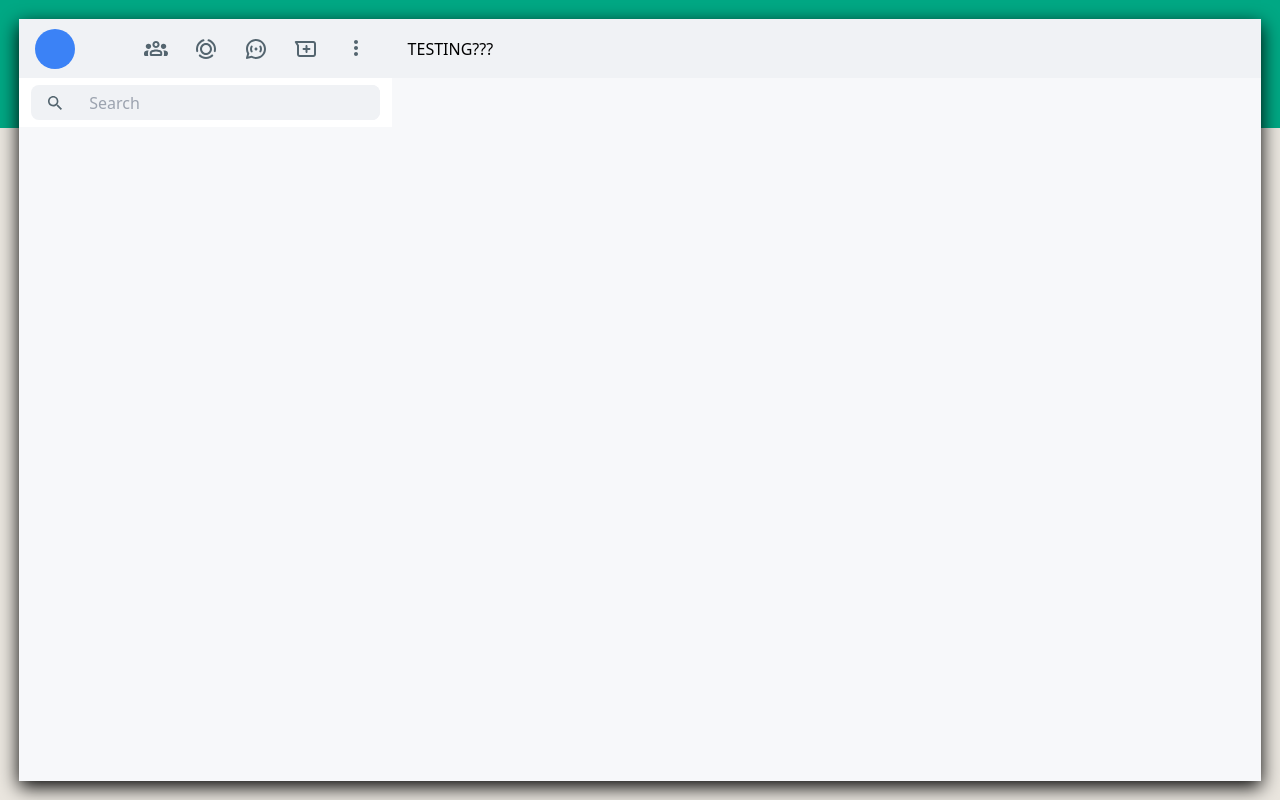
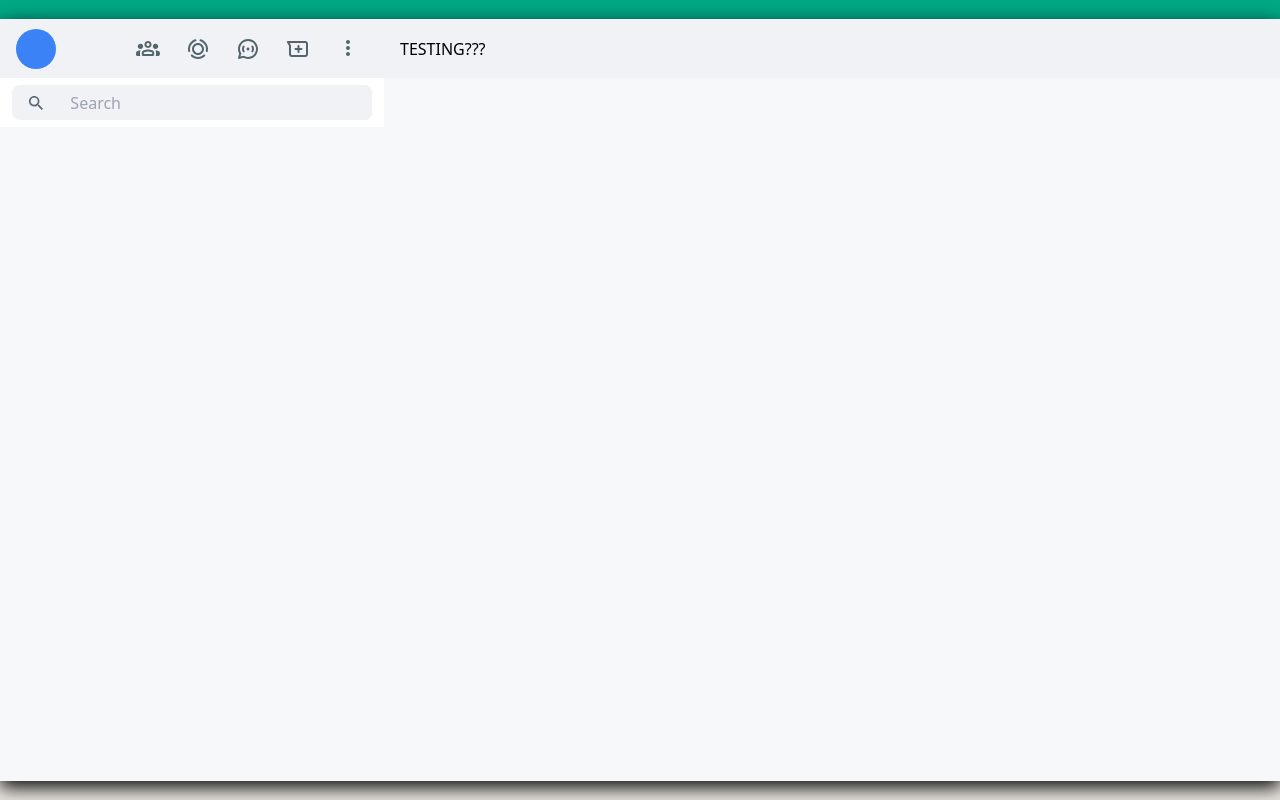
Before and after one commit to kohzhixian/ConnectWithPeople-frontend, a React (Vite) app: page / in a window 1280 px wide. Built offline with nearby package versions, Linux system fonts and the light colour scheme.

Commit message:
change placement of overlay

```diff
--- a/src/App.tsx
+++ b/src/App.tsx
@@ -4,10 +4,9 @@ import { Overlay } from "./components/Overlay";
 
 function App() {
   return (
-    <div className="relative">
-      <MainBackground />
+    <MainBackground>
       <Overlay />
-    </div>
+    </MainBackground>
   );
 }
 
--- a/src/components/MainBackground.tsx
+++ b/src/components/MainBackground.tsx
@@ -1,8 +1,11 @@
-export const MainBackground = () => {
+import { ReactElement } from "react";
+
+export const MainBackground = ({ children }: { children: ReactElement }) => {
   return (
-    <div className="main-background relative flex flex-col h-screen ">
-      <div className="background-top bg-customDarkGreen h-32"></div>
-      <div className="background-top bg-customLightGrey flex-grow"></div>
+    <div className="main-background flex flex-col h-screen items-center justify-center relative">
+      <div className="background-top bg-customDarkGreen h-32 w-full"></div>
+      <div className="background-top bg-customLightGrey flex-grow w-full "></div>
+      {children}
     </div>
   );
 };
--- a/src/components/Overlay.tsx
+++ b/src/components/Overlay.tsx
@@ -6,30 +6,32 @@ import { TopPanelProfile } from "./TopPanelProfile";
 
 export const Overlay = () => {
   return (
-    <div className="overlay-div absolute top-[19px] ml-19px w-overlay-width h-overlay-height bg-customWhite shadow-overlayBoxShadow ">
-      <div className="overlay-inner-div flex  w-full h-full overflow-hidden">
-        <div className="chat-navigation-div flex-CND_flex max-w-30% flex-col overflow-hidden  h-full ">
+    <div className="absolute mt-[19px] mb-[19px] inset-0 flex items-center justify-center">
+      <div className="bg-customWhite shadow-overlayBoxShadow w-full max-w-[1680px] h-full max-h-screen">
+        <div className="flex w-full h-full overflow-hidden">
+          <div className="flex-CND_flex max-w-30% flex-col overflow-hidden h-full">
             <TopPanel>
               <>
                 <TopPanelProfile />
                 <TopPanelIcons />
               </>
             </TopPanel>
-          <div className="chat-navigation-bottom-panel h-full">
-            <div className="search-bar-outer-div relative box-border flex justify-start items-center h-h_pane_subheader px-3 bg-white">
-              <div className="search-bar-inner-div relative flex flex-row overflow-hidden bg-searchIconBgColor rounded-lg w-full">
+            <div className="h-full">
+              <div className="relative box-border flex justify-start items-center h-h_pane_subheader px-3 bg-white">
+                <div className="relative flex flex-row overflow-hidden bg-searchIconBgColor rounded-lg w-full">
                   <SearchIcon />
                   <SearchTextfield />
                 </div>
               </div>
             </div>
           </div>
-        <div className="message-panel-div flex-1 relative h-full overflow-hidden ">
+          <div className="flex-1 relative h-full overflow-hidden">
             <TopPanel>
               <>TESTING???</>
             </TopPanel>
           </div>
         </div>
       </div>
+    </div>
   );
 };
--- a/tailwind.config.js
+++ b/tailwind.config.js
@@ -19,7 +19,6 @@ export default {
         CND_flex: "0 0 30%",
       },
       height: {
-        "overlay-height": "calc(100% - 38px)",
         "59px": "59px",
         h_pane_subheader: "49px",
         search_icon_div_height: "35px",
@@ -34,7 +33,6 @@ export default {
         "19px": "19px",
       },
       width: {
-        "overlay-width": "calc(100% - 38px)",
         search_icon_div_width: "65px",
       },
     },
```
Lines whose indentation alone changed are shown as unchanged.
